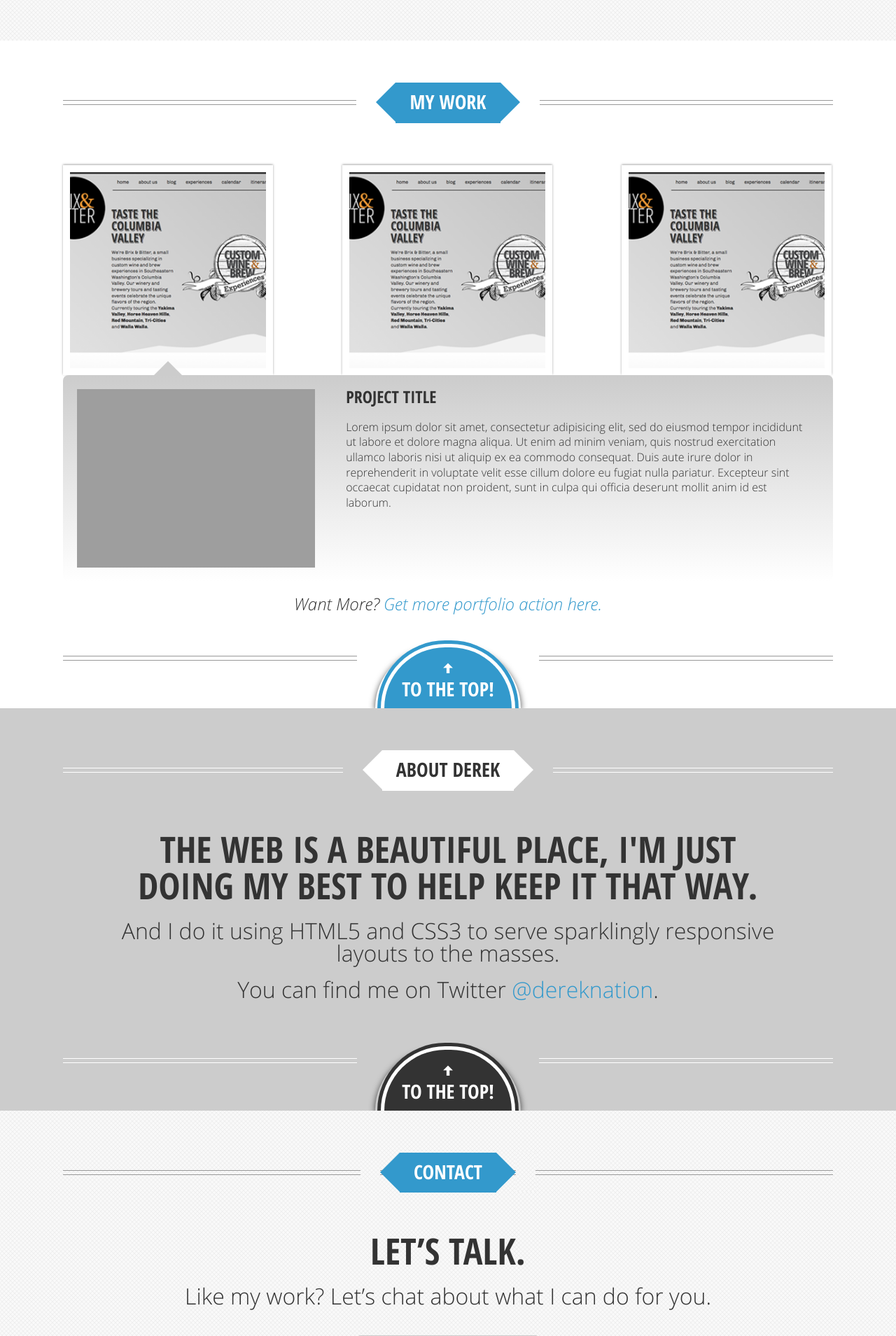
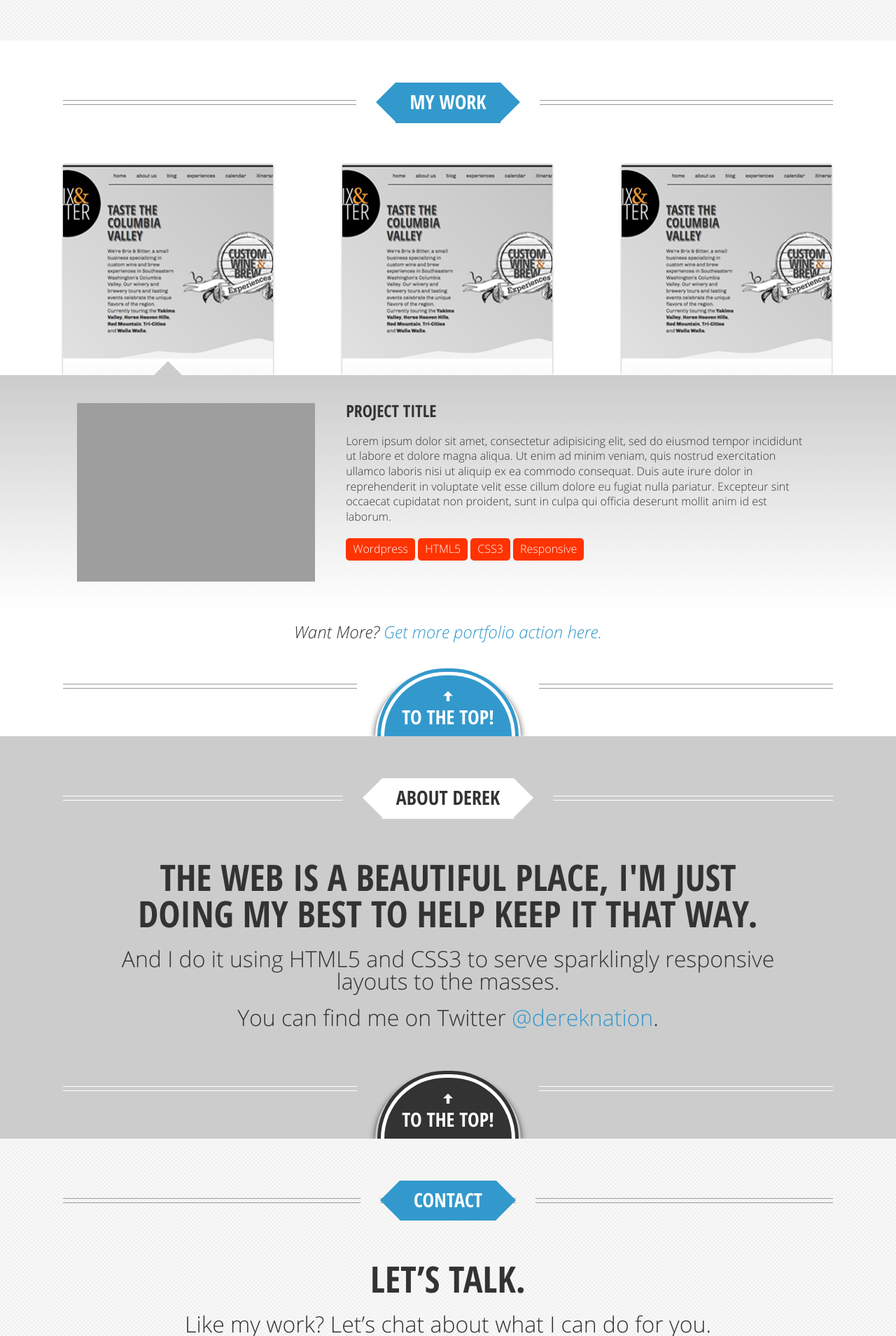
Before and after one commit to heyderek/heyderek, a PHP site: page / in a window 1280 px wide. Shown: the part 543-2452 px from the top of the page at 70% size. Run offline with PHP 8.4, Linux system fonts and the light colour scheme; grey boxes are pictures that could not be loaded.

Commit message:
Added some gallery support, some stuff still broken.

```diff
--- a/index.html
+++ b/index.html
@@ -53,6 +53,12 @@
                   <div class="info">
                     <h5>Project Title</h5>
                     <p>Lorem ipsum dolor sit amet, consectetur adipisicing elit, sed do eiusmod tempor incididunt ut labore et dolore magna aliqua. Ut enim ad minim veniam, quis nostrud exercitation ullamco laboris nisi ut aliquip ex ea commodo consequat. Duis aute irure dolor in reprehenderit in voluptate velit esse cillum dolore eu fugiat nulla pariatur. Excepteur sint occaecat cupidatat non proident, sunt in culpa qui officia deserunt mollit anim id est laborum.</p>
+                    <ul class="tags">
+                      <li><a href="#">Wordpress</a></li>
+                      <li><a href="#">HTML5</a></li>
+                      <li><a href="#">CSS3</a></li>
+                      <li><a href="#">Responsive</a></li>
+                    </ul>
                   </div><!-- /.info -->
                 </article>
               </li>
@@ -67,6 +73,12 @@
                   <div class="info">
                     <h5>Project Title</h5>
                     <p>Lorem ipsum dolor sit amet, consectetur adipisicing elit, sed do eiusmod tempor incididunt ut labore et dolore magna aliqua. Ut enim ad minim veniam, quis nostrud exercitation ullamco laboris nisi ut aliquip ex ea commodo consequat. Duis aute irure dolor in reprehenderit in voluptate velit esse cillum dolore eu fugiat nulla pariatur. Excepteur sint occaecat cupidatat non proident, sunt in culpa qui officia deserunt mollit anim id est laborum.</p>
+                    <ul class="tags">
+                      <li><a href="#">Wordpress</a></li>
+                      <li><a href="#">HTML5</a></li>
+                      <li><a href="#">CSS3</a></li>
+                      <li><a href="#">Responsive</a></li>
+                    </ul>
                   </div><!-- /.info -->
                 </article>
               </li>
--- a/js/custom.js
+++ b/js/custom.js
@@ -17,15 +17,14 @@ $(document).ready(function(){
    };
 
  //Gallery
- var briefHeight = $('.gallery li:first-child').children('.brief').innerHeight();
+ var briefHeight = $('.gallery > li:first-child').find('.brief').innerHeight();
 
  $('.brief').hide();
- $('')
- $('.gallery li:first-child').children('.brief').addClass('open').show();
- $('.gallery li:first-child').css('marginBottom', briefHeight);
- $('.gallery li:first-child').find('.frame').addClass('active');
+ $('.gallery > li:first-child').children('.brief').addClass('open').show();
+ $('.gallery > li:first-child').css('marginBottom', briefHeight);
+ $('.gallery > li:first-child').find('.frame').addClass('active');
 
- $('.gallery img').click(function(){
+ $('.gallery .frame > img').click(function(){
 
     var hideBrief = $('.brief').hide();
     var showBrief = $(this).parent().next('article');
@@ -36,7 +35,7 @@ $(document).ready(function(){
     $('.frame').removeClass('active');
     $(this).parent().addClass('active');
     $('.brief').parent().css('marginBottom', '0');
-    $(this).parents('li').css('marginBottom', briefLength);
+    $(this).parents('.gallery > li').css('marginBottom', briefLength);
 
     hideBrief;
     showBrief.slideDown();
--- a/sass/style.sass
+++ b/sass/style.sass
@@ -19,7 +19,7 @@ $threes: #333
 //General
 
 html, body
-  overlow-x: hidden
+  overflow-x: hidden
 body
   @include OpenSansLight
   color: $threes
@@ -355,6 +355,15 @@ footer.grey-double-border
     list-style: disc inside
   ol
     list-style: decimal inside
+.tags
+  a
+    background: $orange
+    color: $white
+    padding: 5px 10px
+    border-radius: 5px
+    display: block
+    &:hover
+      background: $lt_orange
 
 //Gallery
 
@@ -372,8 +381,7 @@ footer.grey-double-border
   list-style: none
   position: relative
   height: 100%
-
-  li
+  &>li
     width: $cols4
     display: inline-block
     vertical-align: top
@@ -387,23 +395,12 @@ footer.grey-double-border
     width: 100%
     height: auto
     display: block
-    &:after
-      content: ''
-      position: absolute
-      top: 20px
-      display: block
-      left: 0
-      width: 40px
-      height: 40px
-      background: black
-    &:hover
-      cursor: pointer
   .frame
-    background: $white
-    padding: 10px
     margin: 0
     position: relative
     box-shadow: 0 -1px 3px rgba(0,0,0,.35)
+    img
+      cursor: pointer
   .active
     &:after
       content: ''
@@ -418,12 +415,12 @@ footer.grey-double-border
   .brief
     width: $cols14
     position: absolute
-    left: 0
+    padding: 20px 100%
+    left: -100%
     z-index: 9
     background: linear-gradient(to bottom, $cees 0%,  $white 100%)
     background: linear-gradient(top, $cees 0%, $white 100%)
-    margin: 0 0 20px
-    border-radius: 8px
+    //border-radius: 8px
     h5
       font-size: 24px
     .port-devices, .info
@@ -435,12 +432,15 @@ footer.grey-double-border
       width: $cols5
     .info
       width: $cols9
+  .tags
+    margin: 0
+    padding: 0
+    li
+      display: inline-block
 .teaser
   padding: 20px 0 40px
   font-size: 24px
   text-align: center
-
-
 
 //Sidebar
 
--- a/style.css
+++ b/style.css
@@ -284,7 +284,7 @@ body {
   font-style: normal; }
 
 html, body {
-  overlow-x: hidden; }
+  overflow-x: hidden; }
 
 body {
   font-family: "OpenSansLight", "Helvetica Neue", Helvetica, Arial, sans-serif;
@@ -617,6 +617,15 @@ footer.grey-double-border {
 .content ol {
   list-style: decimal inside; }
 
+.tags a {
+  background: #ff3300;
+  color: white;
+  padding: 5px 10px;
+  border-radius: 5px;
+  display: block; }
+  .tags a:hover {
+    background: #ff6600; }
+
 .work {
   background: white; }
   .work .page-tag-blue h3:before, .work .page-tag-blue h3:after {
@@ -631,7 +640,7 @@ footer.grey-double-border {
   list-style: none;
   position: relative;
   height: 100%; }
-  .gallery li {
+  .gallery > li {
     width: 18.75em;
     display: inline-block;
     vertical-align: top;
@@ -639,29 +648,18 @@ footer.grey-double-border {
     margin-right: 5.938em;
     height: 100%;
     left: 0; }
-    .gallery li:nth-child(3n) {
+    .gallery > li:nth-child(3n) {
       margin-right: 0; }
   .gallery img {
     width: 100%;
     height: auto;
     display: block; }
-    .gallery img:after {
-      content: "";
-      position: absolute;
-      top: 20px;
-      display: block;
-      left: 0;
-      width: 40px;
-      height: 40px;
-      background: black; }
-    .gallery img:hover {
-      cursor: pointer; }
   .gallery .frame {
-    background: white;
-    padding: 10px;
     margin: 0;
     position: relative;
     box-shadow: 0 -1px 3px rgba(0, 0, 0, 0.35); }
+    .gallery .frame img {
+      cursor: pointer; }
   .gallery .active:after {
     content: "";
     border-width: 20px;
@@ -674,12 +672,11 @@ footer.grey-double-border {
   .gallery .brief {
     width: 68.75em;
     position: absolute;
-    left: 0;
+    padding: 20px 100%;
+    left: -100%;
     z-index: 9;
     background: linear-gradient(to bottom, #cccccc 0%, white 100%);
-    background: linear-gradient(top, #cccccc 0%, white 100%);
-    margin: 0 0 20px;
-    border-radius: 8px; }
+    background: linear-gradient(top, #cccccc 0%, white 100%); }
     .gallery .brief h5 {
       font-size: 24px; }
     .gallery .brief .port-devices, .gallery .brief .info {
@@ -691,6 +688,11 @@ footer.grey-double-border {
       width: 23.75em; }
     .gallery .brief .info {
       width: 43.75em; }
+  .gallery .tags {
+    margin: 0;
+    padding: 0; }
+    .gallery .tags li {
+      display: inline-block; }
 
 .teaser {
   padding: 20px 0 40px;
```
